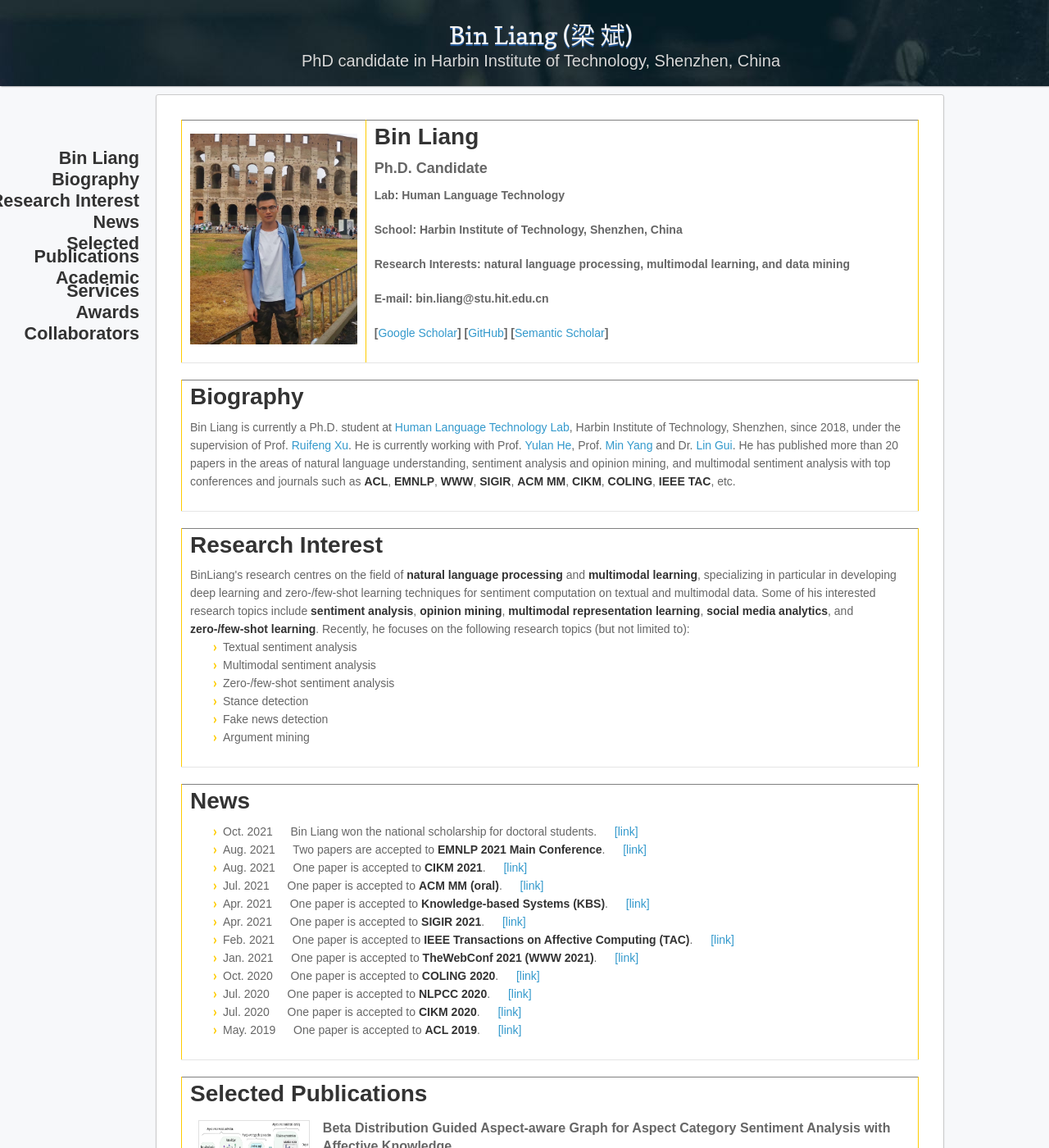
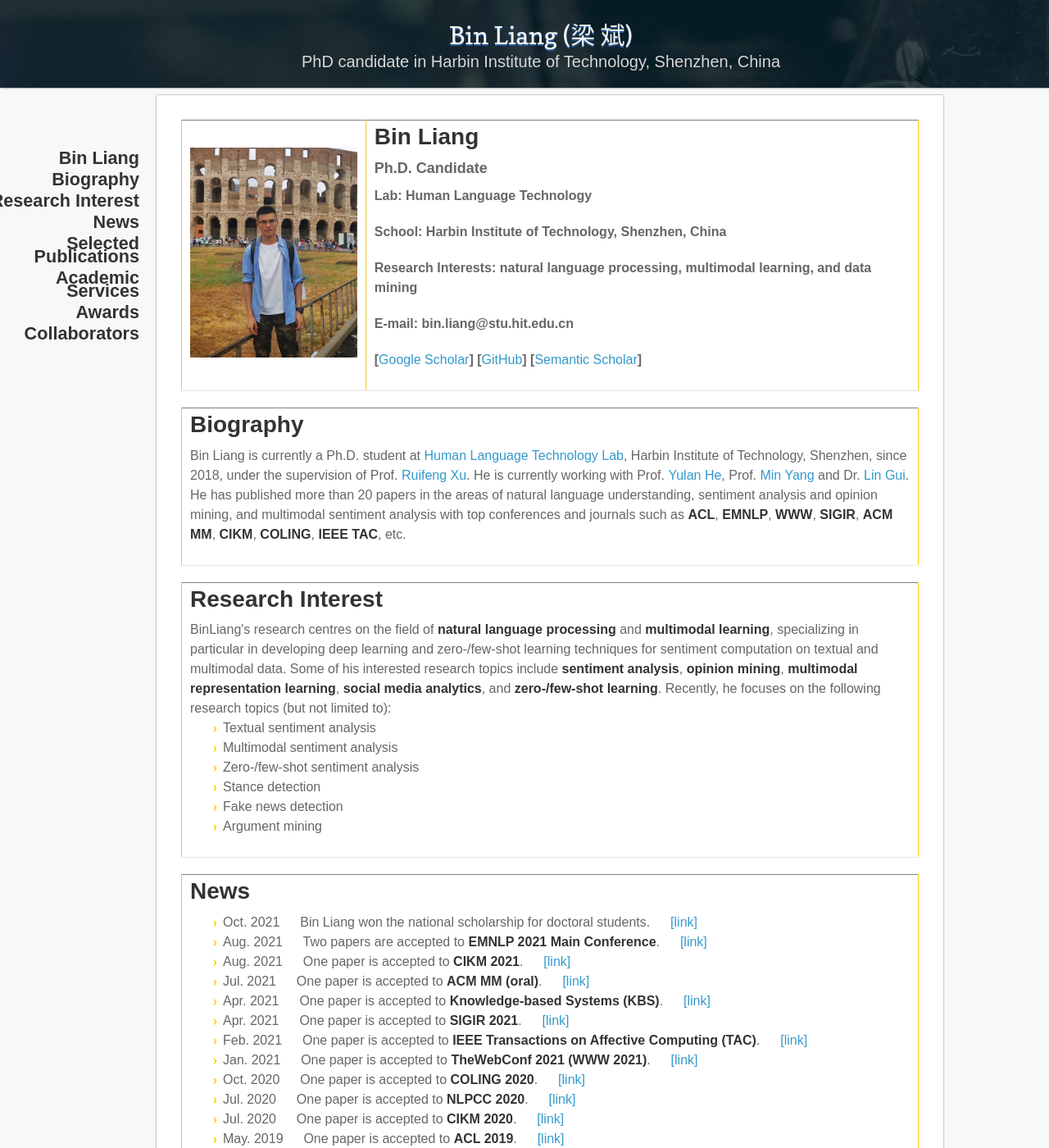
Before and after one commit to BinLiang-NLP/BinLiang-NLP.github.io, a Jekyll site: the page built from index.md, in a window 1280 px wide and 1400 px high. Shown: the whole window at 82% size. Built offline with Jekyll 4.4.1, drawn with Linux system fonts in a browser that asks for light colours; nearby versions of some CDN libraries; our own code applies the rules of GitHub Pages for plain Markdown files.

Commit message:
Update jekyll-theme-leap-day.scss

```diff
--- a/_sass/jekyll-theme-leap-day.scss
+++ b/_sass/jekyll-theme-leap-day.scss
@@ -8,7 +8,7 @@ by Matt Graham
 @import "rouge-base16-dark";
 
 body {
-  font:14px/22px Arial, 'Times New Roman', 'Quattrocento Sans', "Helvetica Neue", Helvetica, Arial, sans-serif;
+  font:16px/24px 'Arial', 'Times New Roman', 'Quattrocento Sans', "Helvetica Neue", Helvetica, Arial, sans-serif;
   color:#666;
   font-weight:300;
   margin: 0px;
@@ -88,7 +88,7 @@ blockquote {
 }
 
 code {
-  font-family: Arial, 'Times New Roman', 'Lucida Sans', Monaco, Bitstream Vera Sans Mono, Lucida Console, Terminal;
+  font-family: 'Arial', 'Times New Roman', 'Lucida Sans', Monaco, Bitstream Vera Sans Mono, Lucida Console, Terminal;
   font-size:13px;
   color:#efefef;
   text-shadow: 0px 1px 0px #000;
```
